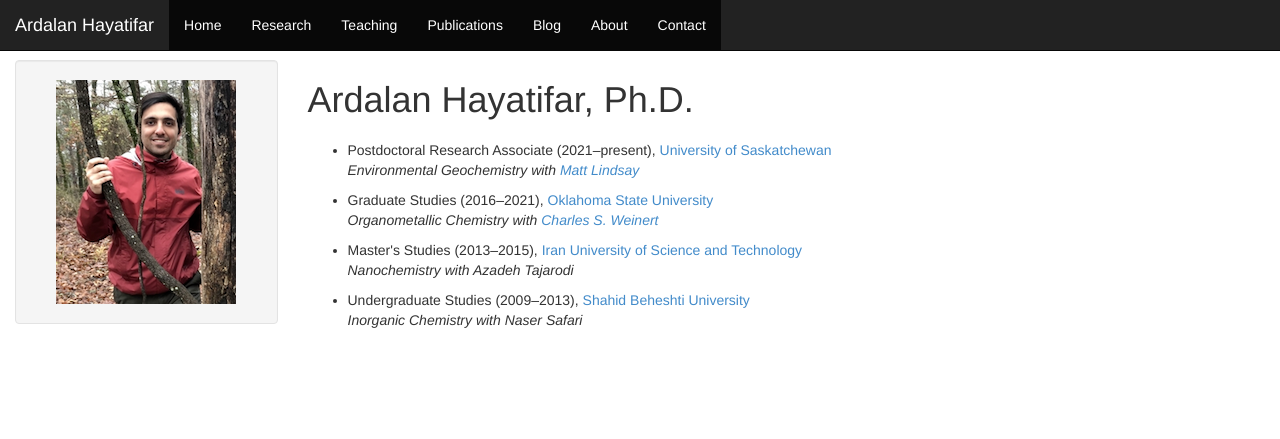
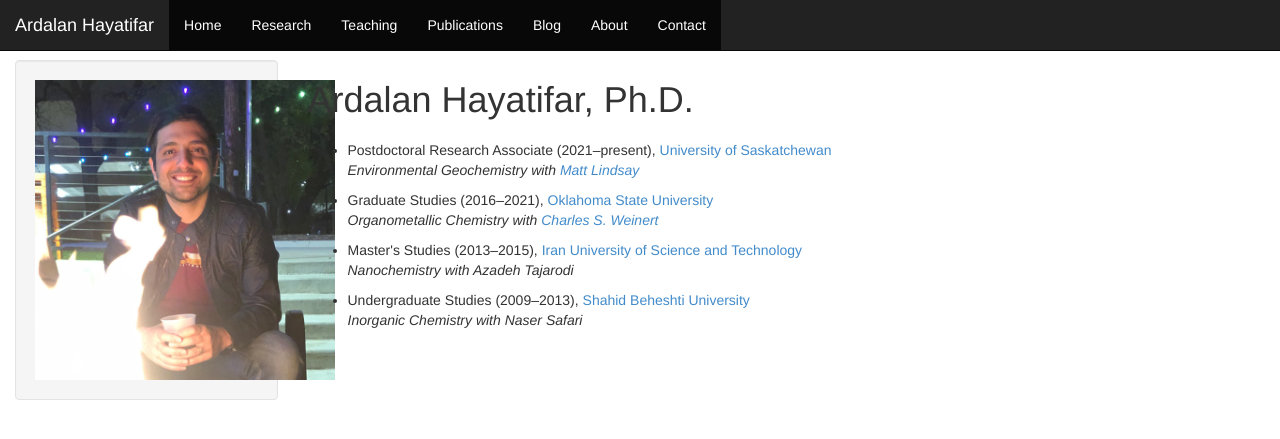
Before and after one commit to Ardalanhayatifar/ardalanhayatifar.github.io, a Jekyll site: the page index.html, which Jekyll copies as it is, in a window 1280 px wide. Shown: the top 439 px of the page. Built offline with Jekyll 4.4.1, drawn with Linux system fonts in a browser that asks for light colours; comment, search, counter and statistics services are not loaded.

Commit message:
new_image

```diff
--- a/index.html
+++ b/index.html
@@ -62,7 +62,8 @@
     <div class="row">
         <div class="col-md-3 hidden-xs">
             <div class="sidebar well">
-      <img src="images/ardalan.png" style="display: block; margin-left: auto; margin-right: auto;">
+      <img src="images/ardalan2.JPG", width="300"
+      height="300", style="display: block; margin-left: auto; margin-right: auto;">
 
 </div>
 
```
Also changed, not shown: images/ardalan2.JPG (added), 1 other file.
